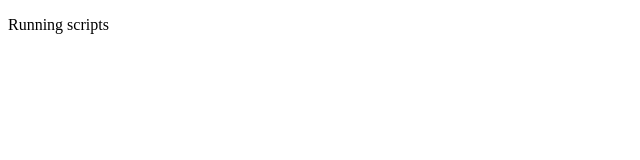
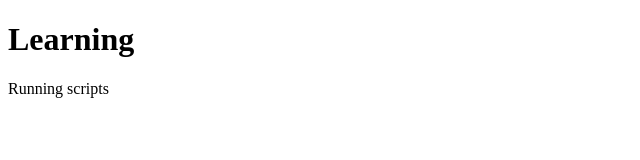
Before and after one commit to samjwilson/learn, a plain HTML site: page index.html in a window 1280 px wide. Shown: the whole page, without its empty margins (0-640 px from the left). Drawn offline with Linux system fonts and the light colour scheme.

Commit message:
added Learning

```diff
--- a/index.html
+++ b/index.html
@@ -5,7 +5,7 @@
 
 <body>
 
-
+<h1>Learning</h1>
 <p>Running scripts</p>
 
 </body>
```
